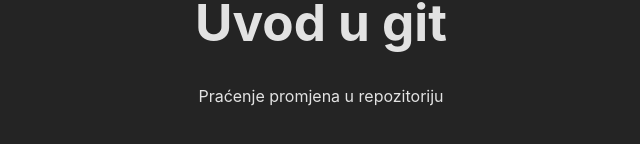
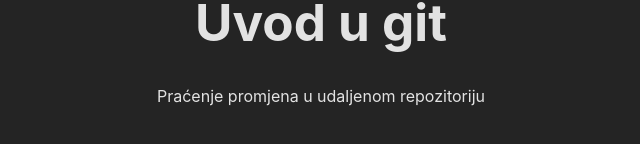
Before and after one commit to gzaharija-pmfst/jdev-primjer, a React (Vite) app: page / in a window 1280 px wide. Shown: the part 358-502 px from the top of the page, without its empty margins (319-959 px from the left). Built offline with nearby package versions, Linux system fonts and the light colour scheme.

Commit message:
Update App.jsx

```diff
--- a/src/App.jsx
+++ b/src/App.jsx
@@ -5,7 +5,7 @@ function App() {
   return (
     <div className="App">
       <h1>Uvod u git</h1>
-      <p>Praćenje promjena u repozitoriju</p>
+      <p>Praćenje promjena u udaljenom repozitoriju</p>
     </div>
   )
 }
```
